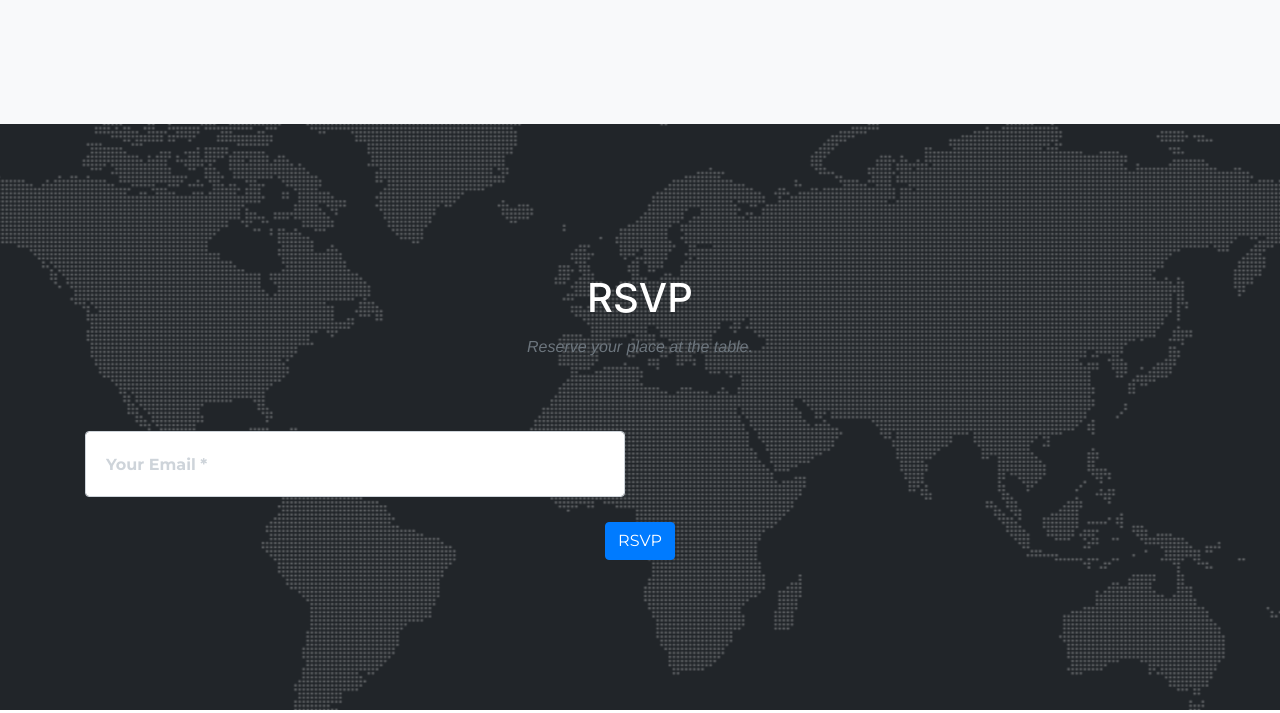
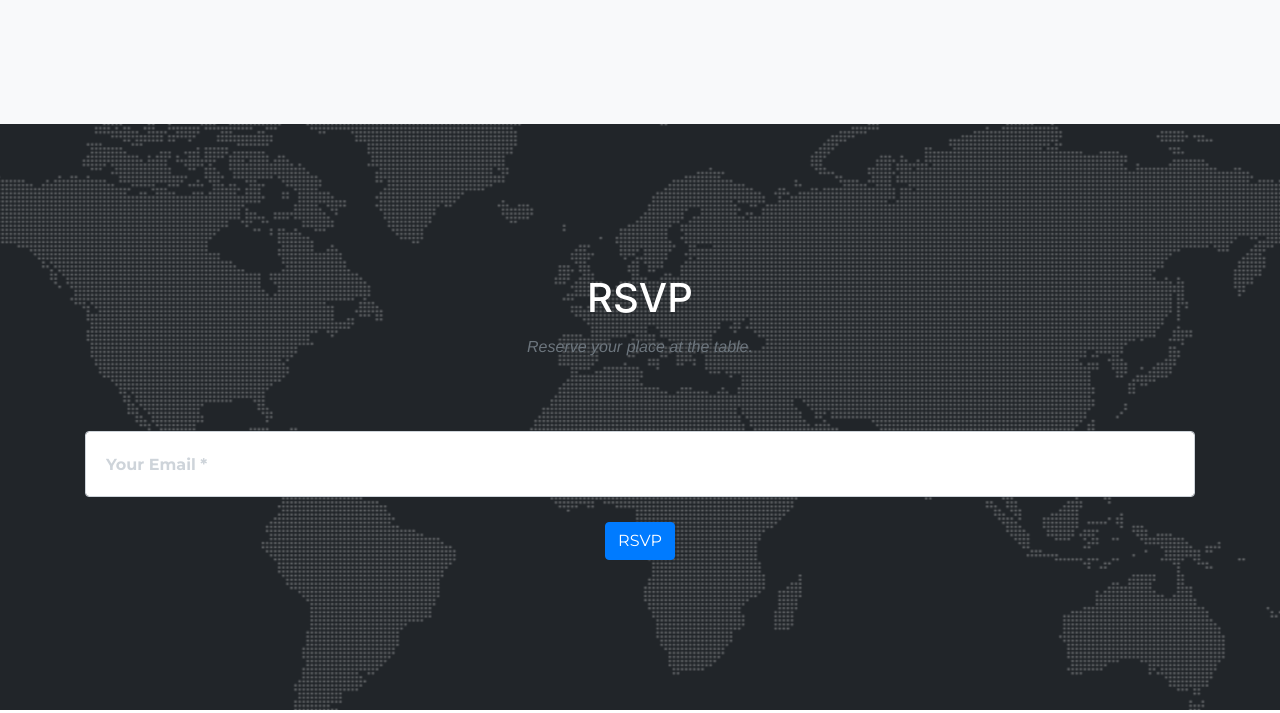
Before and after one commit to hojunghomecooked/hojunghomecooked.github.io, a website with bundled scripts: page index.html in a window 1280 px wide. Shown: the part 3574-4287 px from the top of the page. Built offline with nearby package versions, Linux system fonts and the light colour scheme; a web font is replaced by a local one.

Commit message:
Offset Error Temp Fix
6 length to 12 length, minor

```diff
--- a/index.html
+++ b/index.html
@@ -306,7 +306,7 @@
           <div class="col-lg-12">
             <form action="https://homecooked.us12.list-manage.com/subscribe/post?u=65b480ad9a374d83898ca7ef4&amp;id=8bb4f90388" method="post" id="mc-embedded-subscribe-form" name="mc-embedded-subscribe-form" class="validate" target="_blank" novalidate>
               <div class="row">
-                <div class="col-md-6 col-md-offset-3">
+                <div class="col-md-12 col-md-offset-3">
                   <div class="form-group">
                     <input class="form-control" name="EMAIL" id="email" type="email" placeholder="Your Email *" required data-validation-required-message="Please enter your email address.">
                     <p class="help-block text-danger"></p>
```
Also changed, not shown: 1 other file.
